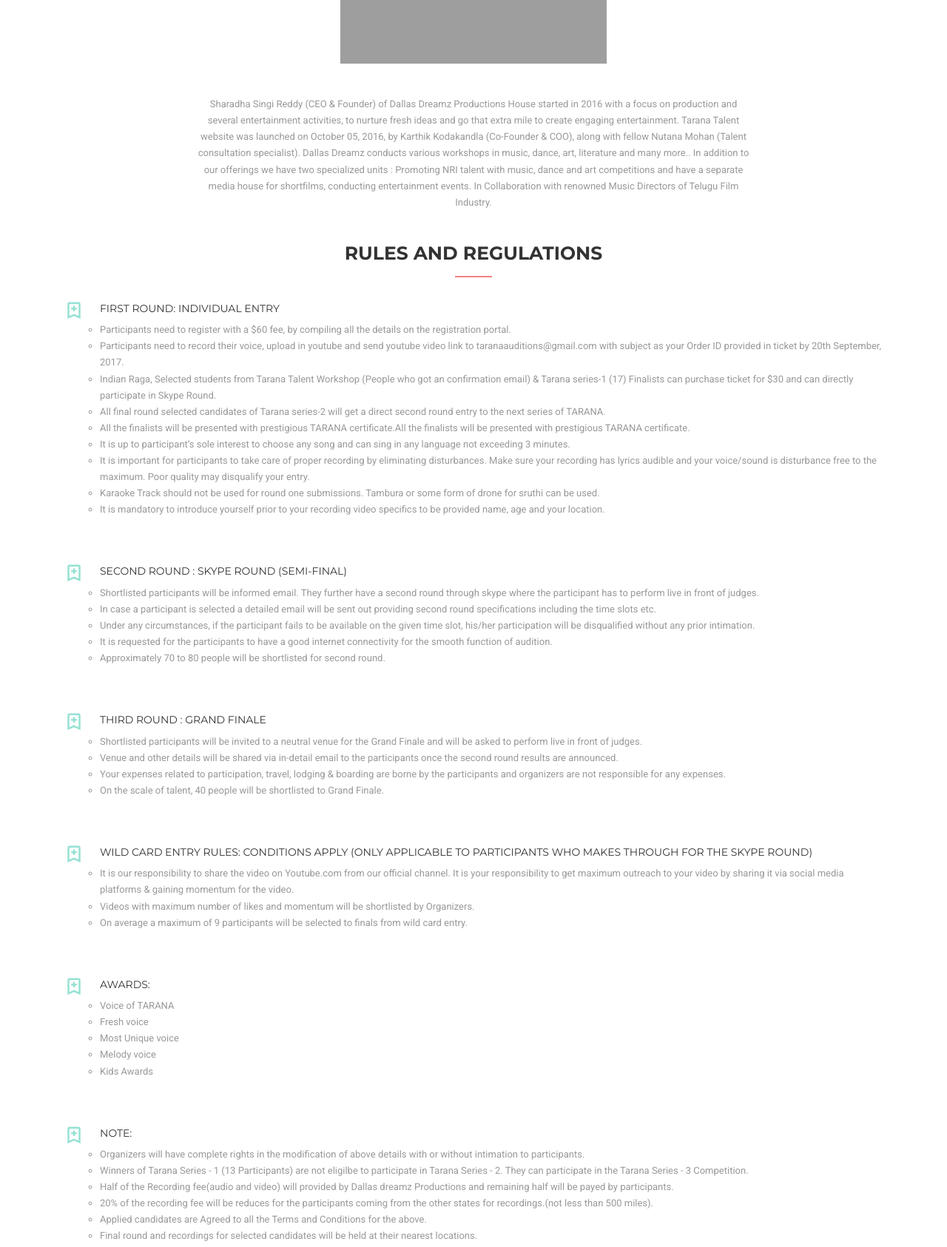
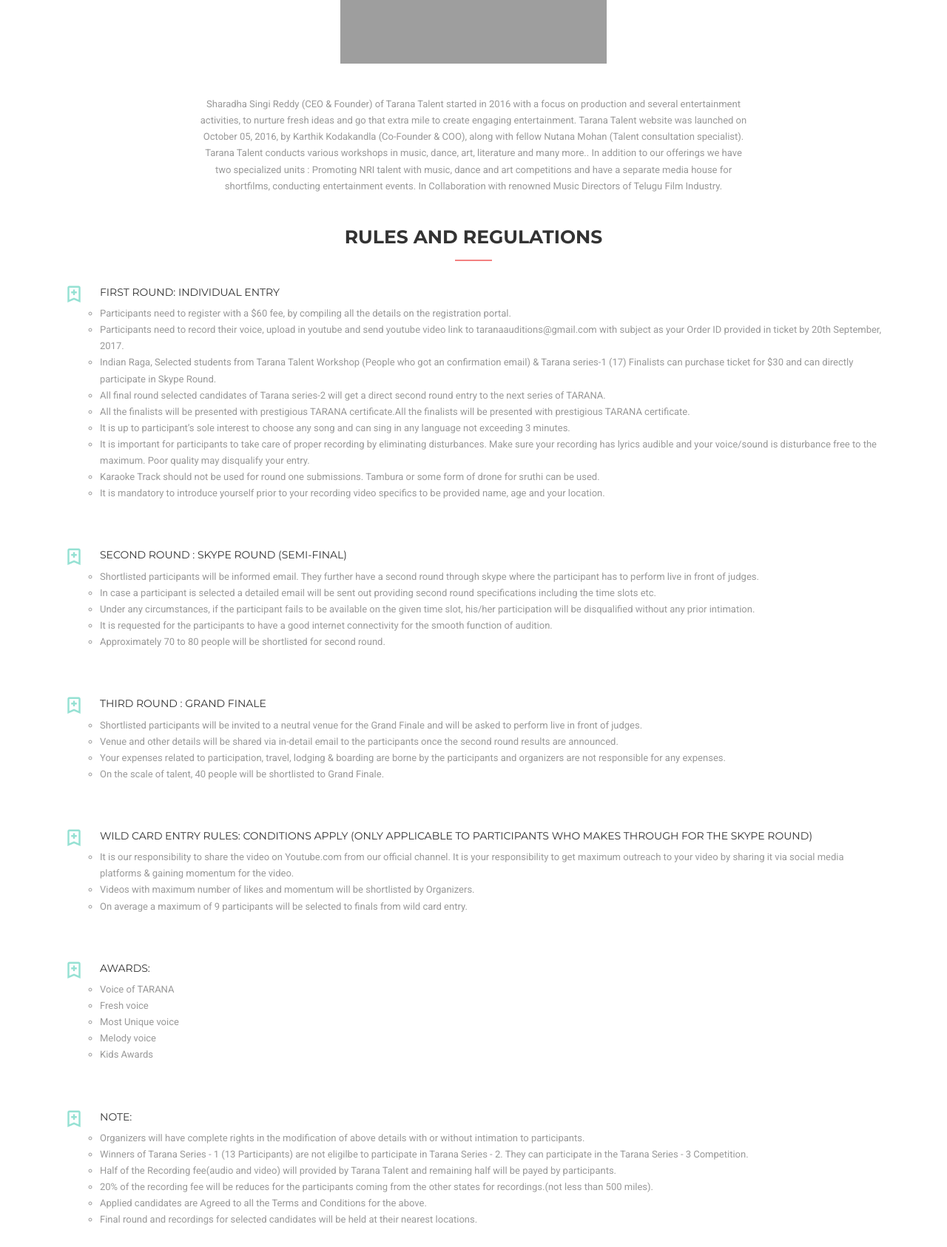
Before and after one commit to vijayabhaskar00/Taranatalent, a plain HTML site: page index.html in a window 1280 px wide. Shown: the part 940-2626 px from the top of the page at 74% size. Drawn offline with Linux system fonts and the light colour scheme; grey boxes are pictures that could not be loaded.

Commit message:
Update index.html

```diff
--- a/index.html
+++ b/index.html
@@ -135,11 +135,11 @@
 			</div>
 			<br>
 			<br>
-			<p class="nino-sectionDesc">Sharadha Singi Reddy (CEO & Founder) of Dallas Dreamz Productions House started
+			<p class="nino-sectionDesc">Sharadha Singi Reddy (CEO & Founder) of Tarana Talent started
 				in 2016 with a focus on production and several entertainment activities, to nurture fresh ideas and go
 				that extra mile to create engaging entertainment. Tarana Talent website was launched on October 05,
 				2016, by Karthik Kodakandla (Co-Founder & COO), along with fellow Nutana Mohan (Talent consultation
-				specialist). Dallas Dreamz conducts various workshops in music, dance, art, literature and many more..
+				specialist). Tarana Talent conducts various workshops in music, dance, art, literature and many more..
 				In addition to our offerings we have two specialized units : Promoting NRI talent with music, dance and
 				art competitions and have a separate media house for shortfilms, conducting entertainment events. In
 				Collaboration with renowned Music Directors of Telugu Film Industry. </p>
@@ -311,8 +311,8 @@
 									<li>Winners of Tarana Series - 1 (13 Participants) are not eligilbe to participate
 										in Tarana Series - 2. They can participate in the Tarana Series - 3 Competition.
 									</li>
-									<li>Half of the Recording fee(audio and video) will provided by Dallas dreamz
-										Productions and remaining half will be payed by participants.</li>
+									<li>Half of the Recording fee(audio and video) will provided by Tarana Talent and
+										remaining half will be payed by participants.</li>
 									<li>20% of the recording fee will be reduces for the participants coming from the
 										other states for recordings.(not less than 500 miles).</li>
 									<li>Applied candidates are Agreed to all the Terms and Conditions for the above.
```
